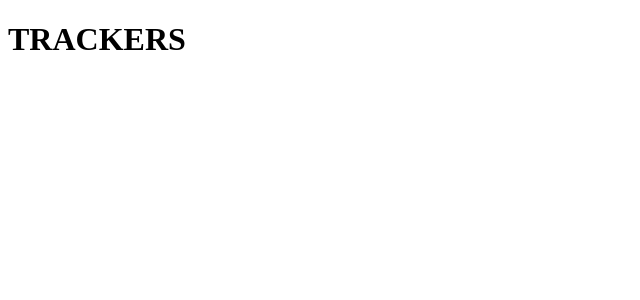
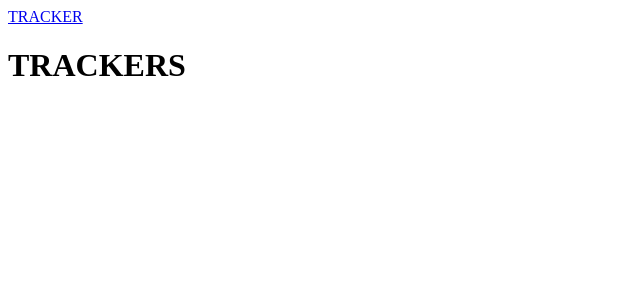
Before and after one commit to diveindeep-dev/tracker-client, a React (Create React App) app: page / in a window 1280 px wide. Shown: the top 300 px of the page, without its empty margins (0-640 px from the left). Built offline with nearby package versions, Linux system fonts and the light colour scheme.

Commit message:
Implement layouts

```diff
--- a/src/App.tsx
+++ b/src/App.tsx
@@ -1,13 +1,16 @@
 import React from 'react';
 import { Route, Routes } from 'react-router-dom';
+import Layout from './layouts';
 import Index from './pages';
 
 function App() {
   return (
     <div className="App">
-      <Routes>
-        <Route path="/" element={<Index />} />
-      </Routes>
+      <Layout>
+        <Routes>
+          <Route path="/" element={<Index />} />
+        </Routes>
+      </Layout>
     </div>
   );
 }
--- /dev/null
+++ b/src/layouts/Header.tsx
@@ -0,0 +1,12 @@
+import React from 'react';
+import { Link } from 'react-router-dom';
+
+function Header() {
+  return (
+    <header>
+      <Link to={`/`}>TRACKER</Link>
+    </header>
+  );
+}
+
+export default Header;
--- /dev/null
+++ b/src/layouts/index.tsx
@@ -0,0 +1,17 @@
+import React, { ReactNode } from 'react';
+import Header from './Header';
+
+interface LayoutProps {
+  children: ReactNode;
+}
+
+function Layout({ children }: LayoutProps) {
+  return (
+    <>
+      <Header />
+      <main id="main">{children}</main>
+    </>
+  );
+}
+
+export default Layout;
```
